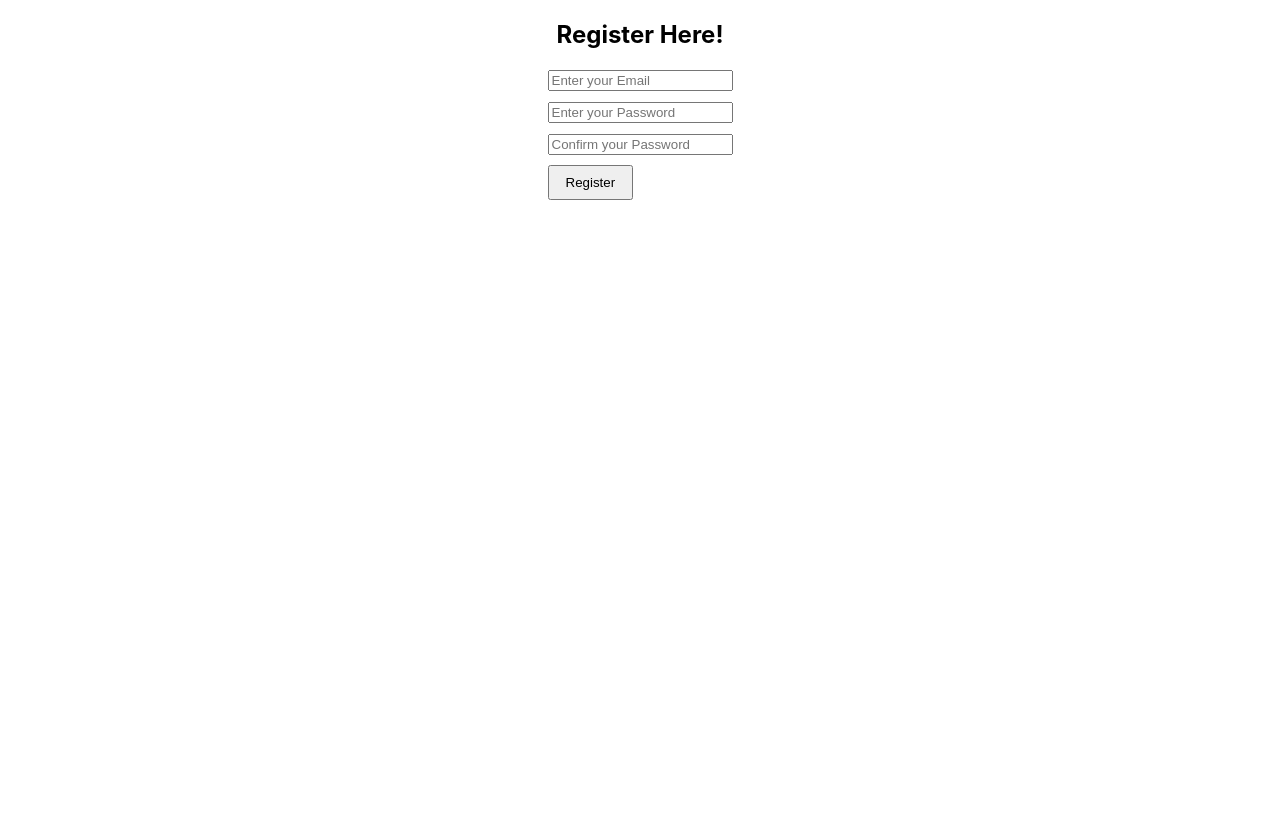
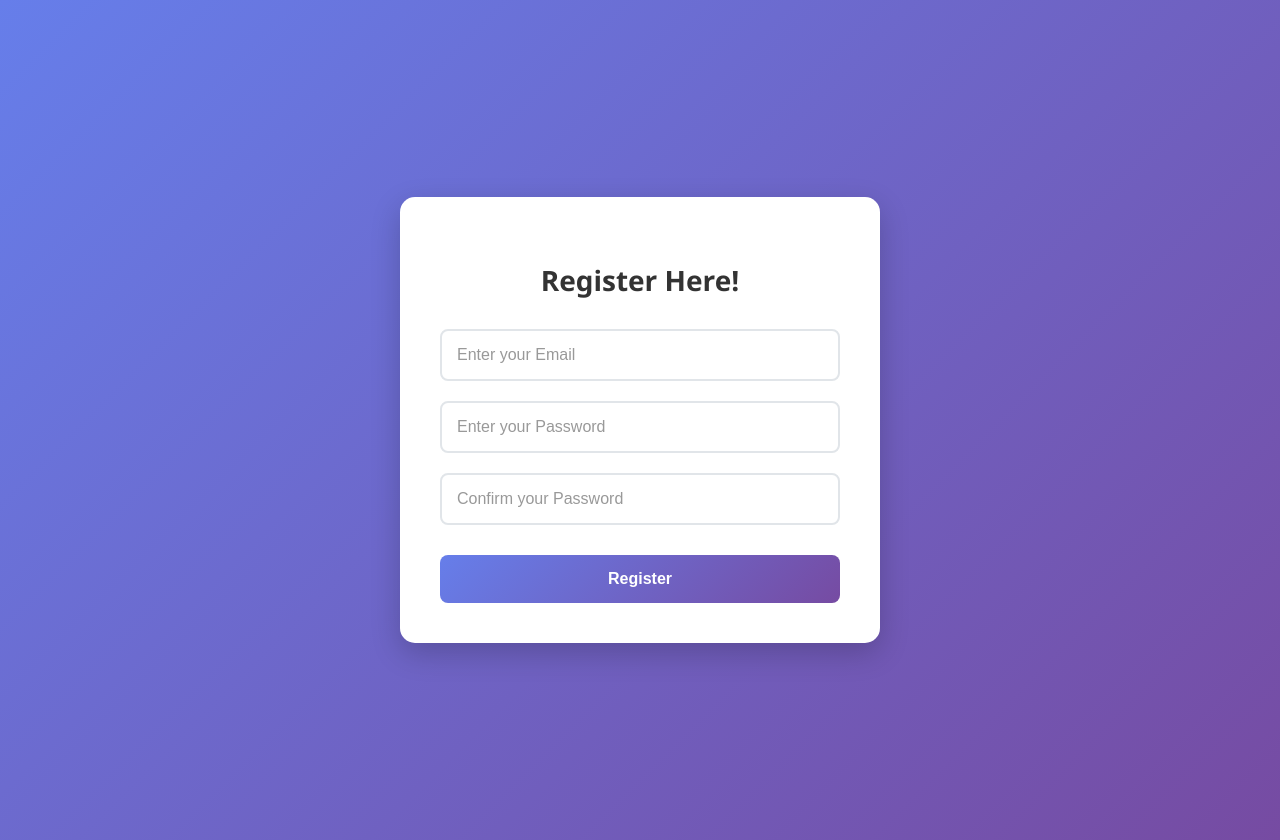
Before and after one commit to nst-sdc/Fix-Time, a React (Create React App) app in the folder client/: page / in a window 1280 px wide. Before the commit the page ends 800 px from the top, so only its background shows below. Built offline with nearby package versions, Linux system fonts and the light colour scheme.

Commit message:
\le:   Fix-Time ``

```diff
--- /dev/null
+++ b/client/src/pages/register.css
@@ -0,0 +1,100 @@
+.register-container {
+  min-height: 100vh;
+  display: flex;
+  align-items: center;
+  justify-content: center;
+  background: linear-gradient(135deg, #667eea 0%, #764ba2 100%);
+  padding: 20px;
+  font-family: 'Segoe UI', Tahoma, Geneva, Verdana, sans-serif;
+}
+
+.register-card {
+  background: white;
+  padding: 40px;
+  border-radius: 15px;
+  box-shadow: 0 10px 30px rgba(0, 0, 0, 0.2);
+  width: 100%;
+  max-width: 400px;
+  text-align: center;
+}
+
+.register-title {
+  color: #333;
+  margin-bottom: 30px;
+  font-size: 28px;
+  font-weight: 600;
+}
+
+.register-form {
+  display: flex;
+  flex-direction: column;
+  gap: 20px;
+}
+
+.form-group {
+  position: relative;
+}
+
+.form-input {
+  width: 100%;
+  padding: 15px;
+  border: 2px solid #e1e5e9;
+  border-radius: 8px;
+  font-size: 16px;
+  transition: all 0.3s ease;
+  box-sizing: border-box;
+}
+
+.form-input:focus {
+  outline: none;
+  border-color: #667eea;
+  box-shadow: 0 0 0 3px rgba(102, 126, 234, 0.1);
+}
+
+.form-input::placeholder {
+  color: #999;
+}
+
+.register-button {
+  background: linear-gradient(135deg, #667eea 0%, #764ba2 100%);
+  color: white;
+  padding: 15px 30px;
+  border: none;
+  border-radius: 8px;
+  font-size: 16px;
+  font-weight: 600;
+  cursor: pointer;
+  transition: all 0.3s ease;
+  margin-top: 10px;
+}
+
+.register-button:hover {
+  transform: translateY(-2px);
+  box-shadow: 0 5px 15px rgba(102, 126, 234, 0.4);
+}
+
+.register-button:active {
+  transform: translateY(0);
+}
+
+/* Responsive design */
+@media (max-width: 480px) {
+  .register-card {
+    padding: 30px 20px;
+    margin: 10px;
+  }
+
+  .register-title {
+    font-size: 24px;
+  }
+
+  .form-input {
+    padding: 12px;
+    font-size: 14px;
+  }
+
+  .register-button {
+    padding: 12px 25px;
+    font-size: 14px;
+  }
+}
--- a/client/src/pages/register.js
+++ b/client/src/pages/register.js
@@ -1,22 +1,50 @@
 import React,{useState} from "react"
+import "./register.css"
+
 function Register(){
     const [email,setEmail]=useState("")
     const [passwd,setPasswd]=useState("")
     const [confirmPasswd,setConfirmPasswd]=useState("")
-    return (<div style={{ display:"grid", placeItems: "center"}}>
-        <h2>Register Here!</h2>
-        <form>
-            <div style={{ marginBottom: "10px" }}>
-                <input type="email" placeholder="Enter your Email" onChange={(e) => setEmail(e.target.value)} required/>
+
+    return (
+        <div className="register-container">
+            <div className="register-card">
+                <h2 className="register-title">Register Here!</h2>
+                <form className="register-form">
+                    <div className="form-group">
+                        <input
+                            type="email"
+                            placeholder="Enter your Email"
+                            className="form-input"
+                            onChange={(e) => setEmail(e.target.value)}
+                            required
+                        />
+                    </div>
+                    <div className="form-group">
+                        <input
+                            type="password"
+                            placeholder="Enter your Password"
+                            className="form-input"
+                            onChange={(e)=> setPasswd(e.target.value)}
+                            required
+                        />
+                    </div>
+                    <div className="form-group">
+                        <input
+                            type="password"
+                            placeholder="Confirm your Password"
+                            className="form-input"
+                            onChange={(e)=> setConfirmPasswd(e.target.value)}
+                            required
+                        />
+                    </div>
+                    <button type="submit" className="register-button">
+                        Register
+                    </button>
+                </form>
             </div>
-            <div style={{ marginBottom: "10px" }}>
-                <input type="password" placeholder="Enter your Password" onChange={(e)=> setPasswd(e.target.value)} required/>
-            </div>
-            <div style={{ marginBottom: "10px" }}>
-                <input type="password" placeholder="Confirm your Password" onChange={(e)=> setConfirmPasswd(e.target.value)} required/>
-            </div>
-            <button type="submit" style={{ padding: "8px 16px" }}> Register </button>
-        </form>
-    </div>)
+        </div>
+    )
 }
+
 export default Register
```
